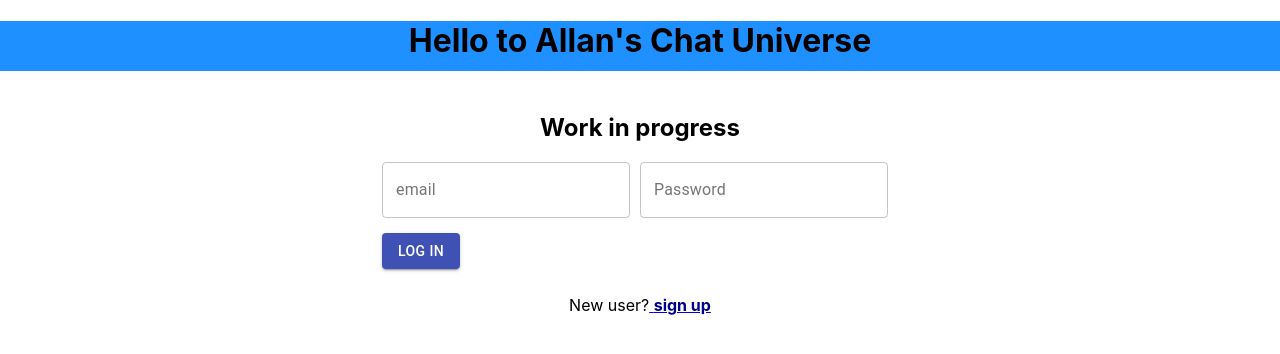
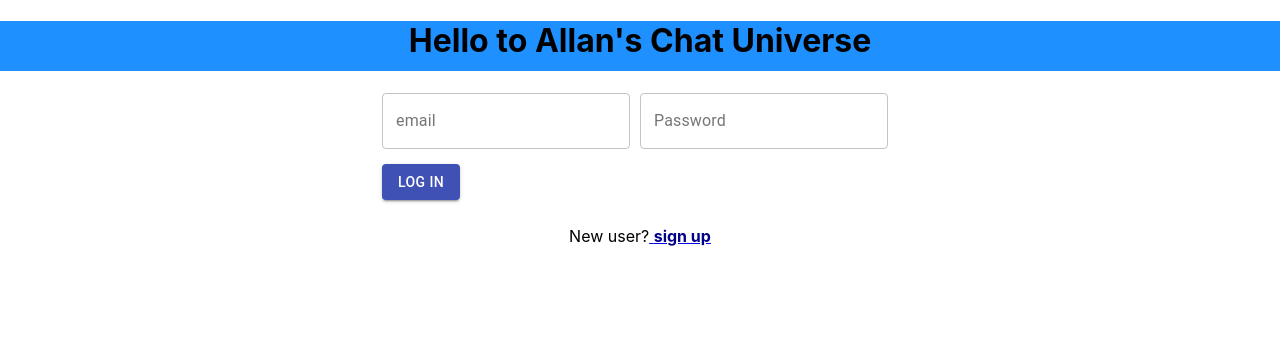
Before and after one commit to AllanRaf/my-chat-app-client, a React (Create React App) app: page / in a window 1280 px wide. Shown: the top 354 px of the page. Built offline with nearby package versions, Linux system fonts and the light colour scheme; the HTML template or start-up script is replaced by a standard one.

Commit message:
refactor: remove redundant code.

```diff
--- a/src/App.js
+++ b/src/App.js
@@ -9,9 +9,6 @@ import "./App.css";
 
 export const url = "http://localhost:5000";
 //export const url = "https://allanschat.herokuapp.com";
-//  process.env.REACT_APP_CHATAPP_SERVER_URL || "http://localhost:5000";
-//"https://allanschat.herokuapp.com";
-//process.env.REACT_APP_CHATAPP_SERVER_URL || "http://localhost:5000";
 
 function App() {
   return (
--- a/src/home/HomePage.js
+++ b/src/home/HomePage.js
@@ -43,7 +43,6 @@ export function HomePage({ history }) {
     <main>
       <div className="main-page">
         <h1 className="main-header">Hello to Allan's Chat Universe</h1>
-        <h2>Work in progress</h2>
         <form className="signup-form" onSubmit={onSubmit}>
           <div className="fields-container">
             <span className="field-input">
--- a/src/rooms/ChatRoomPage.js
+++ b/src/rooms/ChatRoomPage.js
@@ -113,7 +113,7 @@ const styles = {
     borderWidth: "1px",
     borderRadius: "10px",
     borderStyle: "solid",
-    borderColor: "#66ff33",
+    borderColor: "#0066ff",
     flexDirection: "column",
   },
   background: {
```
Also changed, not shown: src/lobby/Lobby.js (+0 -11 lines).
